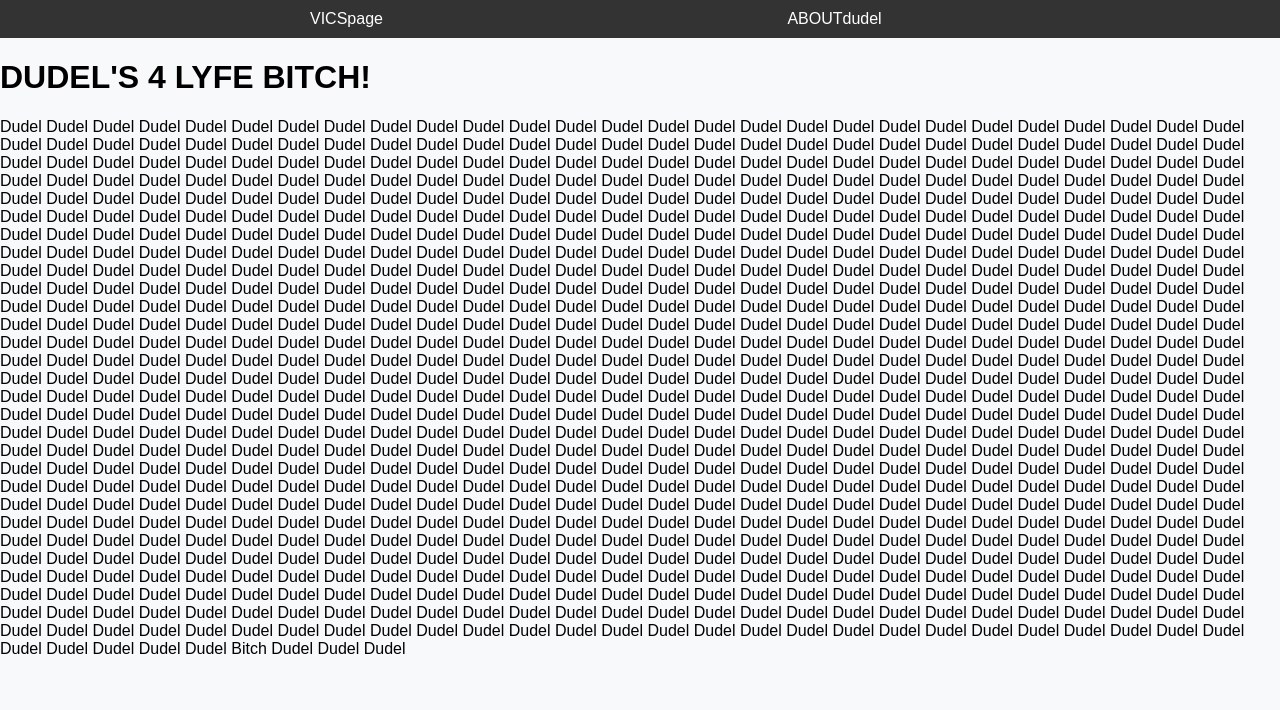
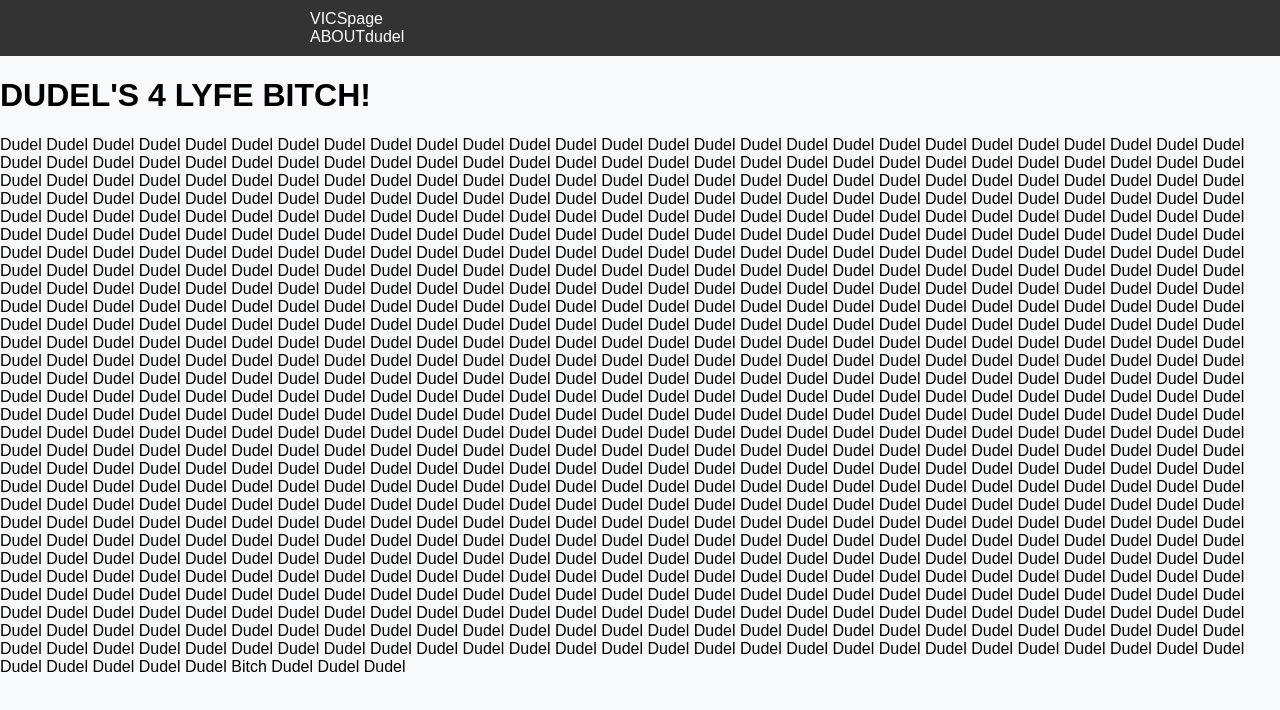
Before and after one commit to DustinS93/DUDEL, a plain HTML site: page index.html in a window 1280 px wide. Drawn offline with Linux system fonts and the light colour scheme.

Commit message:
Update style.css

```diff
--- a/css/style.css
+++ b/css/style.css
@@ -14,7 +14,7 @@ header {
 nav a {
   color: white;
   margin-right: 100px;
-  margin-left: 300px;
+  padding: 300px;
   text-decoration: none;
 
 }
```
